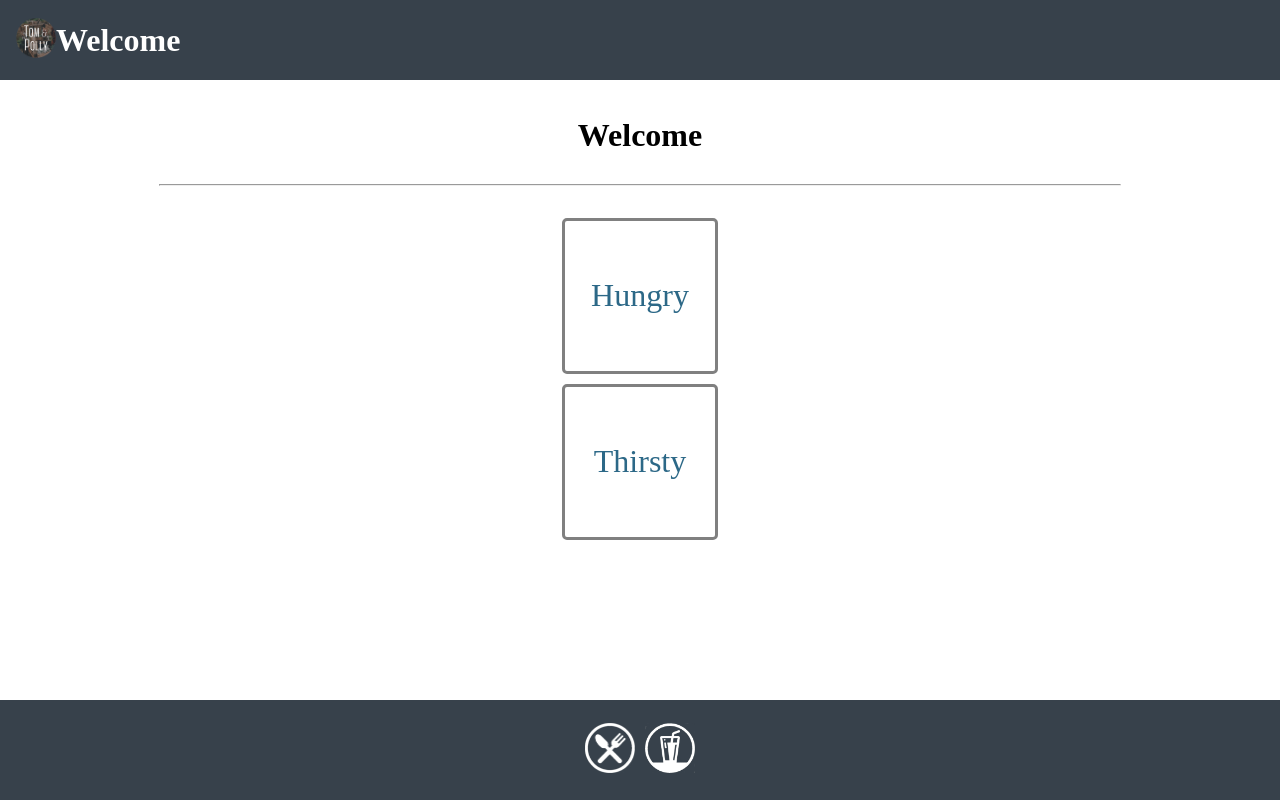
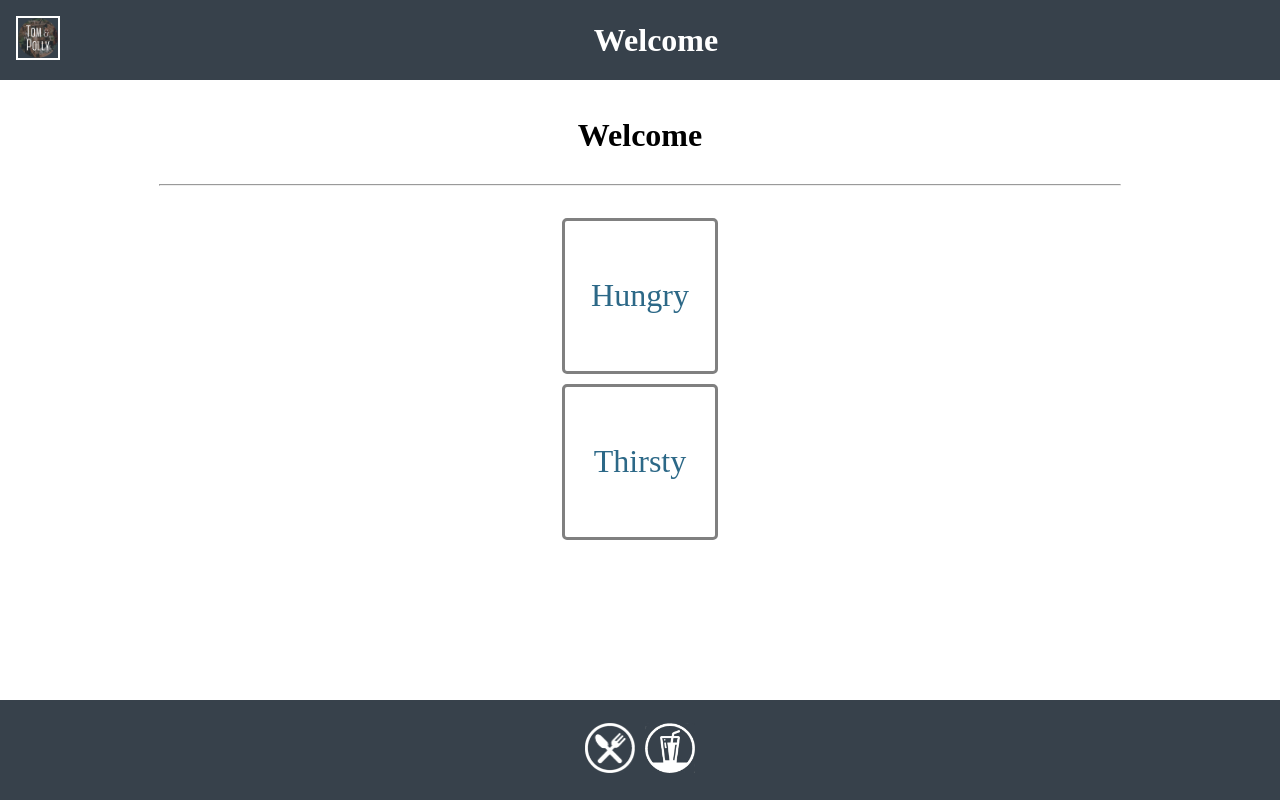
Before and after one commit to DevGrumpiness/casavazquez, a Next.js app: page / in a window 1280 px wide. Built offline with nearby package versions, Linux system fonts and the light colour scheme.

Commit message:
adjust the styling for header and footer

```diff
--- a/src/app/components/Footer.scss
+++ b/src/app/components/Footer.scss
@@ -1,4 +1,7 @@
 footer {
+	bottom: 0;
+	justify-content: center;
+
 	.nav-link-contaienr {
 		display: flex;
 		align-items: center;
--- a/src/app/components/Header.scss
+++ b/src/app/components/Header.scss
@@ -1,5 +1,20 @@
 header {
-	mainLogo {
+	display: flex;
+	width: 100%;
+
+	justify-content: center;
+	padding: 0 1rem;
+	top: 0;
+
+	.mainLogo {
 		border: 2px solid white;
+		// border-radius: 50%;
+		position: absolute;
+		left: 1rem;
+		top: 1rem;
+	}
+
+	h1 {
+		justify-self: center;
 	}
 }
--- a/src/styles/main.scss
+++ b/src/styles/main.scss
@@ -25,18 +25,13 @@ footer {
 	color: white;
 
 	display: flex;
-	justify-content: center;
 	align-items: center;
 }
 
 header {
 	height: #{$header-height};
-	justify-content: start;
-	padding: 0 1rem;
-	top: 0;
 }
 
 footer {
 	height: #{$footer-height};
-	bottom: 0;
 }
```
